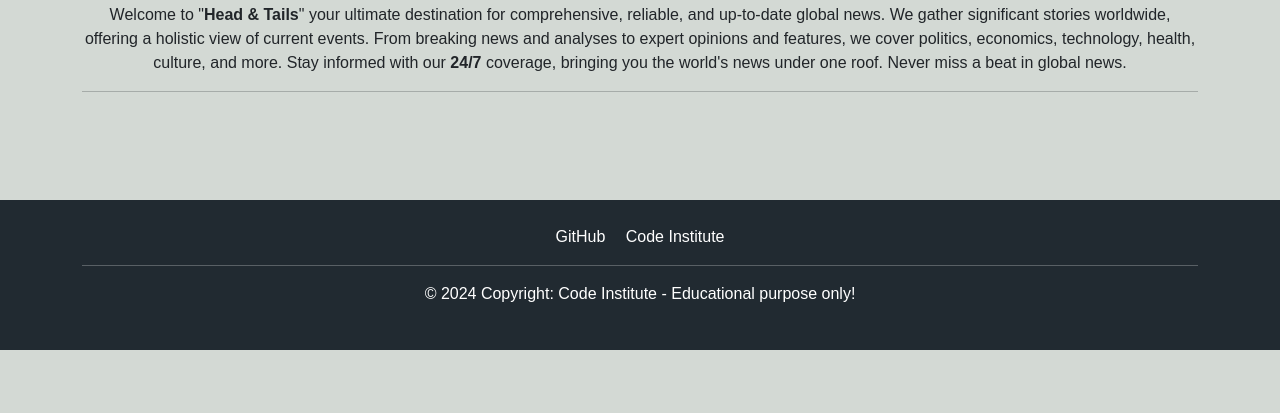
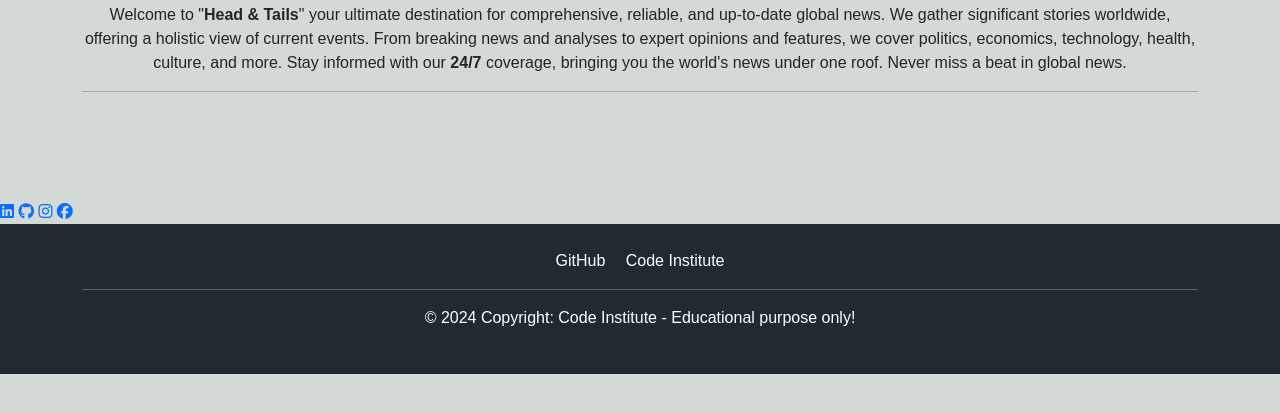
Before and after one commit to Kamal-Kohli/News_App_PP4, a Django app: page / in a window 1280 px wide. Shown: the part 179-592 px from the top of the page. Run offline with Django 4.2, Linux system fonts and the light colour scheme; data that the repository does not hold is empty; some libraries are stand-ins or nearby versions.

Commit message:
add floating icons html in base.html

```diff
--- a/templates/base.html
+++ b/templates/base.html
@@ -77,6 +77,14 @@
         {% block content %}{% endblock %}
     </div>
 
+    <!-- Floating contact and social media icons -->
+    <div class="floating-icons">
+        <a class="btn-lg" href="https://www.linkedin.com/in/kamal-kohli/" target="_blank"><i class="fab fa-linkedin"></i></a>
+        <a href="https://github.com/Kamal-Kohli" target="_blank"><i class="fab fa-github"></i></a>
+        <a href="https://www.instagram.com/vege.nomad/" target="_blank"><i class="fab fa-instagram"></i></a>
+        <a href="https://www.facebook.com/vege.nomad" target="_blank"><i class="fab fa-facebook"></i></a>
+    </div>
+
     <!-- Footer -->
     <footer class="text-white pt-2 d-flex mt-auto">
         <!-- Grid container -->
```
